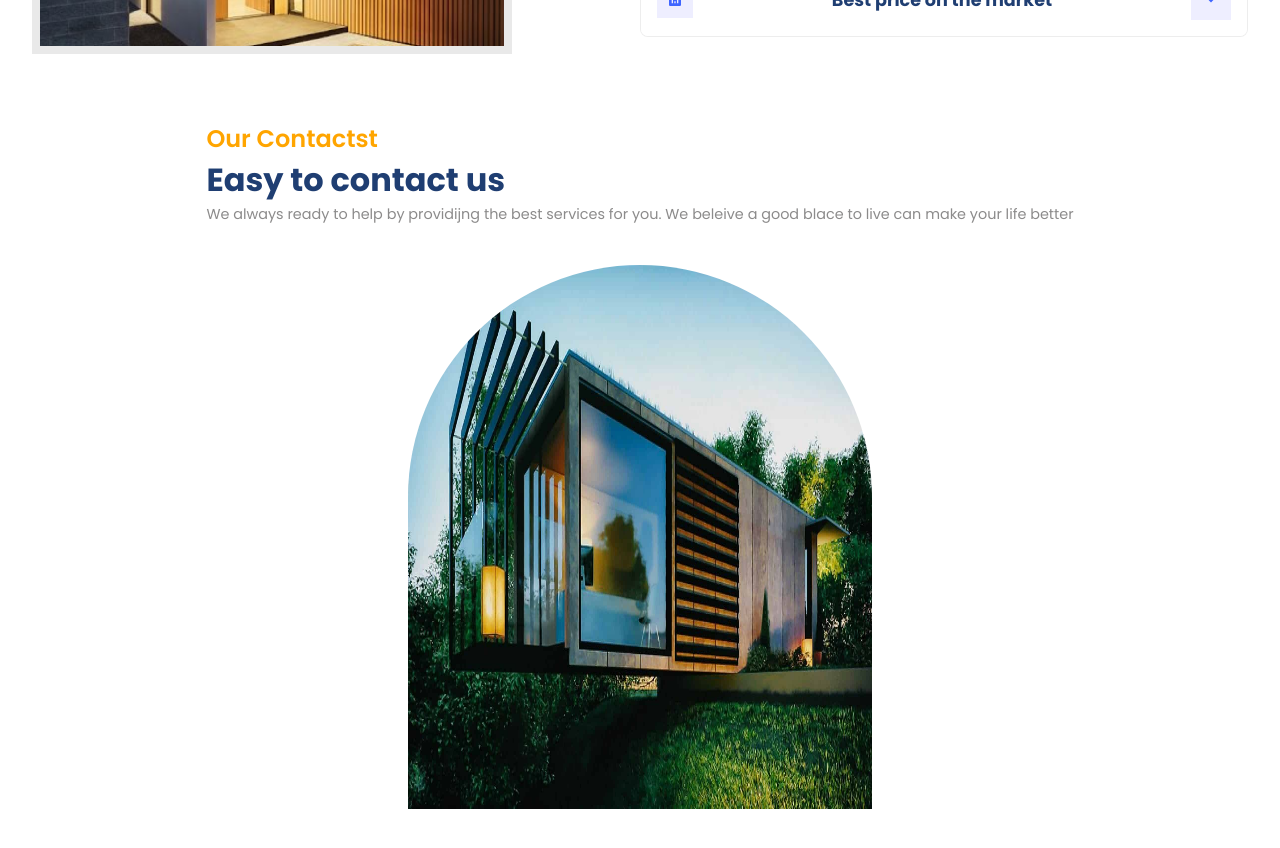
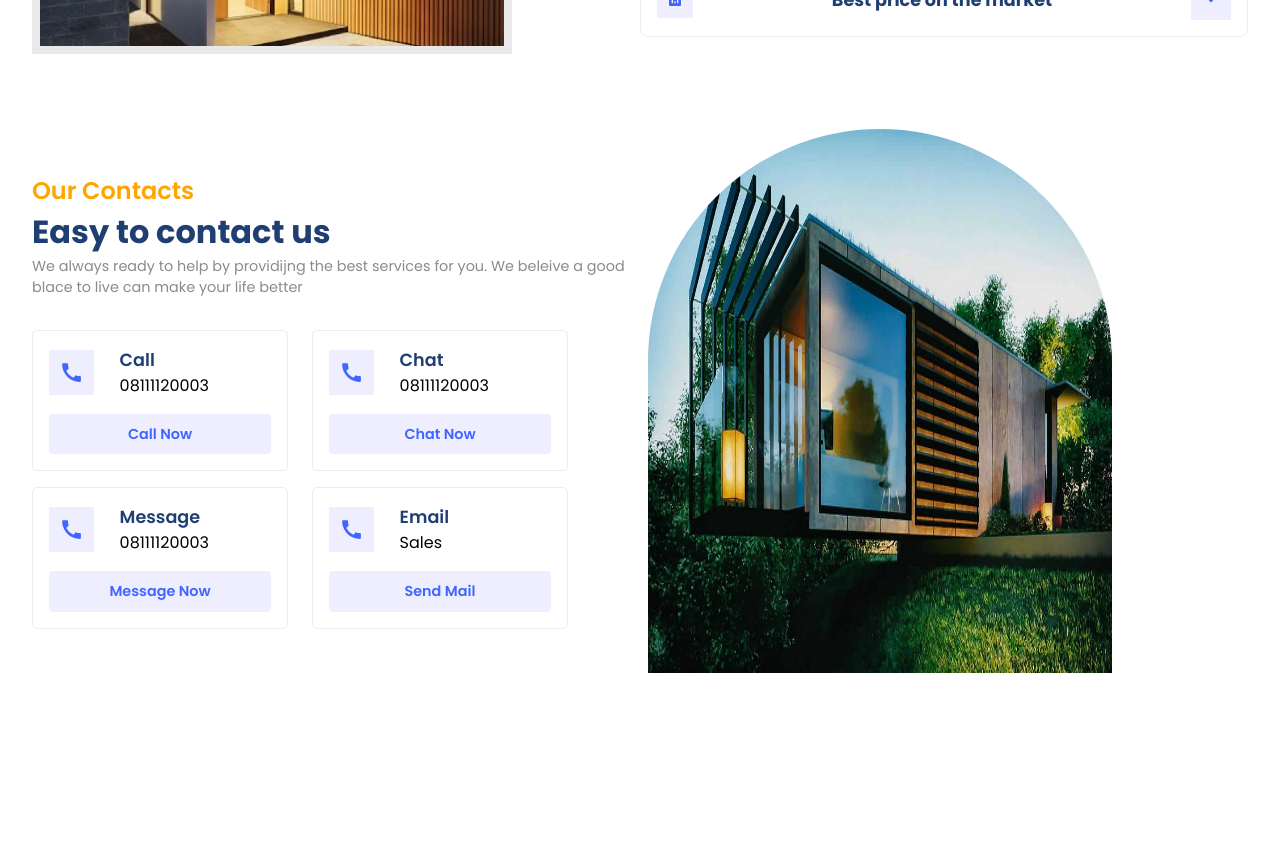
Before and after one commit to Lekan659/realestatepwa, a React (Vite) app: page / in a window 1280 px wide. Shown: the part 1860-2708 px from the top of the page. After the commit the page ends 2573 px from the top, so only its background shows below. Built offline with nearby package versions, Linux system fonts and the light colour scheme.

Commit message:
Contact Done

```diff
--- a/src/components/Contacts/Contacts.css
+++ b/src/components/Contacts/Contacts.css
@@ -1,11 +1,62 @@
-/* .c-left{
-    flex: 1;
+.c-left{
     gap: 0.5rem;
 }
 .c-container{
     justify-content: space-between;
 }
 
-.c-right.image-container{
+.c-container>div{
+    flex: 1;
+}
 
-} */
+.c-right{
+    width: 100%;
+}
+
+.contactModes{
+    margin-top: 2rem;
+    gap: 1rem;
+}
+
+.contactModes .row{
+    gap: 1.5rem;
+}
+
+.mode{
+    width: 16rem;
+    padding: 1rem;
+    border: 0.8px solid rgba(128, 128, 128, 0.143);
+    border-radius: 5px;
+    gap: 1rem;
+    transition: all 300ms ease-in;
+}
+
+.mode .button{
+    width: 100%;
+    background: var(--lightBlue);
+    color: var(--blue);
+    font-size: 0.9rem;
+    font-weight: 600;
+
+}
+
+.mode >:nth-child(1){
+    width: 100%;
+    gap: 1.6rem;
+}
+
+.mode .detail .primaryText{
+    font-size: 1.1rem;
+    font-weight: 600;
+}
+
+.mode:hover{
+    scale: 1.1;
+    box-shadow: var(--shadow);
+}
+
+.mode .button:hover{
+    background: var(--blue-gradient);
+    color: white;
+    scale: 0.9;
+}
--- a/src/components/Contacts/Contacts.jsx
+++ b/src/components/Contacts/Contacts.jsx
@@ -1,5 +1,6 @@
 import React from 'react'
 import "./Contacts.css"
+import {MdCall, MdOutlineArrowDropDown} from 'react-icons/md'
 const Contacts = () => {
   return (
     <section className="c-wrapper">
@@ -8,7 +9,7 @@ const Contacts = () => {
         <div className="flexColStart c-leftt">
 
                 <div className="orangeText">
-                        Our Contactst
+                        Our Contacts
                 </div>
 
                 <div className="primaryText">
@@ -17,6 +18,72 @@ const Contacts = () => {
 
                 <div className="secondaryText">
                 We always ready to help by providijng the best services for you. We beleive a good blace to live can make your life better
+                </div>
+
+                <div className="flexColStart contactModes">
+                    <div className="flexStart row">
+                        <div className="flexColCenter mode">
+
+                        <div className="flexStart">
+                            <div className="flexCenter icon">
+                                <MdCall size={25}/>
+                            </div>
+                            <div className="flexColStart detail">
+                                <span className='primaryText'>Call</span><span>08111120003</span>
+                            </div>
+                        </div>
+                        <div className="flexCenter button">
+                            Call Now
+                        </div>
+                        </div>
+
+                        <div className="flexColCenter mode">
+
+                            <div className="flexStart">
+                                <div className="flexCenter icon">
+                                    <MdCall size={25}/>
+                                </div>
+                                <div className="flexColStart detail">
+                                    <span className='primaryText'>Chat</span><span>08111120003</span>
+                                </div>
+                            </div>
+                            <div className="flexCenter button">
+                                Chat Now
+                            </div>
+                            </div>
+
+</div>
+<div className="flexStart row">
+                            <div className="flexColCenter mode">
+
+                            <div className="flexStart">
+                                <div className="flexCenter icon">
+                                    <MdCall size={25}/>
+                                </div>
+                                <div className="flexColStart detail">
+                                    <span className='primaryText'>Message</span><span>08111120003</span>
+                                </div>
+                            </div>
+                            <div className="flexCenter button">
+                                Message Now
+                            </div>
+                            </div>
+
+                            <div className="flexColCenter mode">
+
+                            <div className="flexStart">
+                                <div className="flexCenter icon">
+                                    <MdCall size={25}/>
+                                </div>
+                                <div className="flexColStart detail">
+                                    <span className='primaryText'>Email</span><span>Sales</span>
+                                </div>
+                            </div>
+                            <div className="flexCenter button">
+                                Send Mail
+                            </div>
+                            </div>
+                    </div>
                 </div>
         </div>
 
--- a/src/components/Hero/Hero.jsx
+++ b/src/components/Hero/Hero.jsx
@@ -38,7 +38,7 @@ const Hero = () =>{
                   <div className="flexCenter stats">
                   <div className="flexColCenter hero-stats">
                     <span>
-                    <CountUp start={10} end={50} duration={4}/> <span>+</span>
+                    <CountUp start={10} end={70} duration={4}/> <span>+</span>
                     </span>
 
                     <span className="secondaryText2">
@@ -58,7 +58,7 @@ const Hero = () =>{
                   </div>
                   <div className="flexColCenter hero-stats">
                     <span>
-                    <CountUp start={5} end={25} duration={4}/> <span>+</span>
+                    <CountUp start={5} end={49} duration={4}/> <span>+</span>
                     </span>
 
                     <span className="secondaryText2">
```
